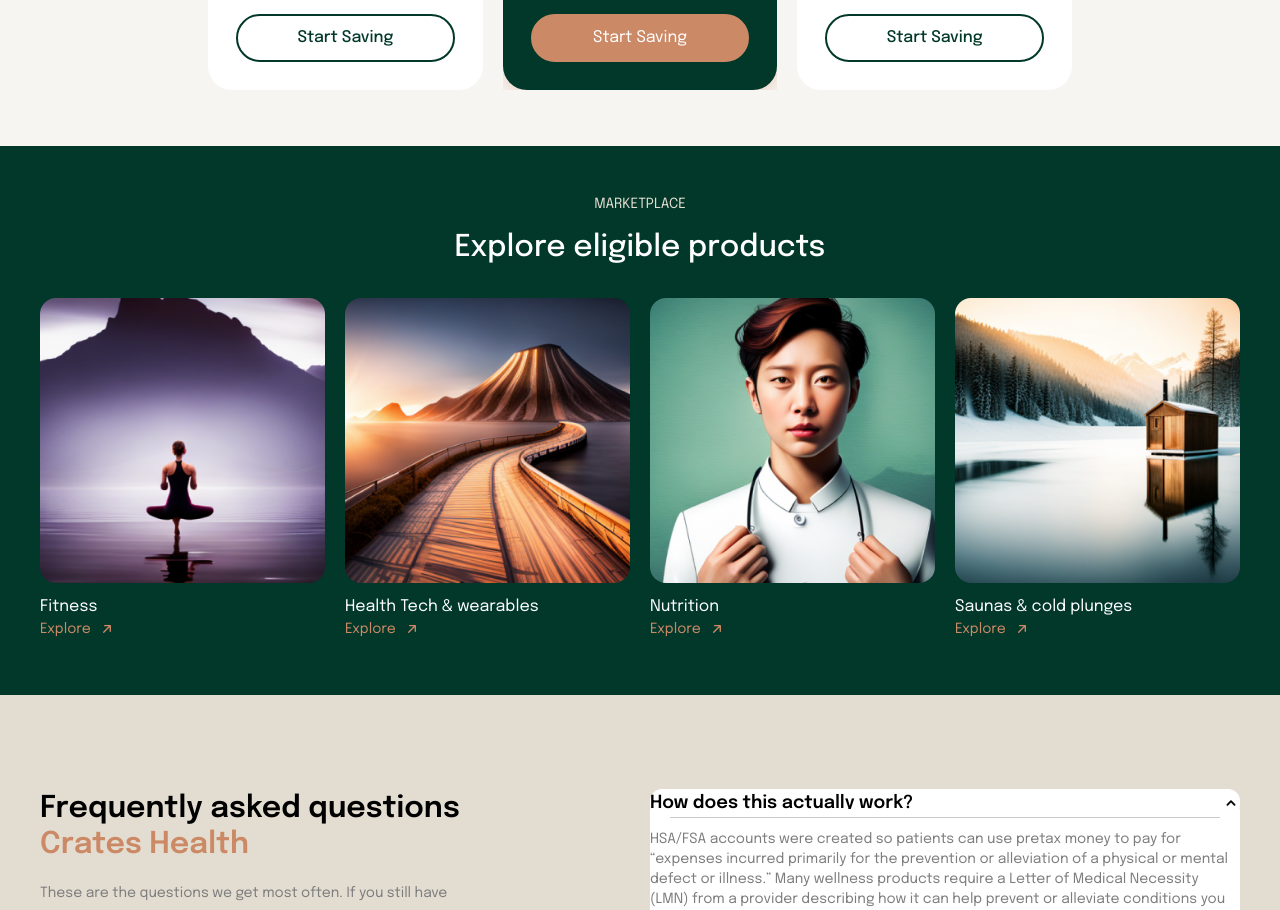
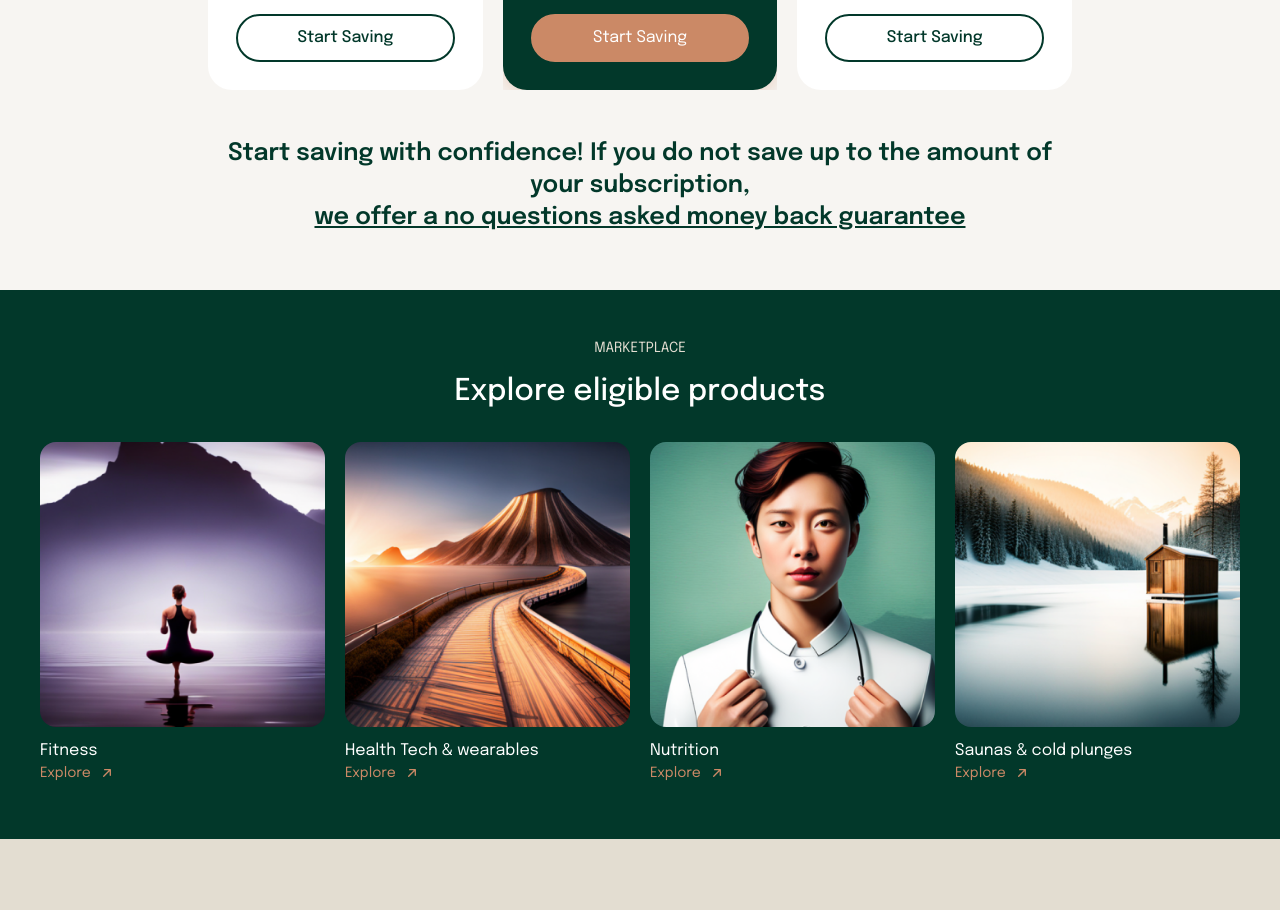
Before and after one commit to monetree/rabbit, a React (Vite) app: page / in a window 1280 px wide. Shown: the part 5180-6090 px from the top of the page. Built offline with nearby package versions, Linux system fonts and the light colour scheme; no server answers.

Commit message:
added dashboard

```diff
--- a/src/components/Pricing.jsx
+++ b/src/components/Pricing.jsx
@@ -7,6 +7,7 @@ import PriceCoralTick from "../assets/images/price-tick-coral.svg";
 
 const Pricing = ({ createNewWaitlist }) => {
   return (
+    <>
       <section className="px-4 pt-12 bg-bottom bg-cover xl:px-52 about-section pb-14 bg-lightBeige">
         <div className="container mx-auto">
           <div className="text-center">
@@ -279,8 +280,17 @@ text-center border-solid   text-white   h-12 flex align-middle justify-center it
               </div>
             </div>
           </div>
+
+          <div className=" mt-12">
+            <p className="text-center text-darkGreen text-2xl font-semibold">
+              Start saving with confidence! If you do not save up to the amount
+              of your subscription, <br />{" "}
+              <u>we offer a no questions asked money back guarantee</u>
+            </p>
+          </div>
         </div>
       </section>
+    </>
   );
 };
 
```
Lines whose indentation alone changed are shown as unchanged.
